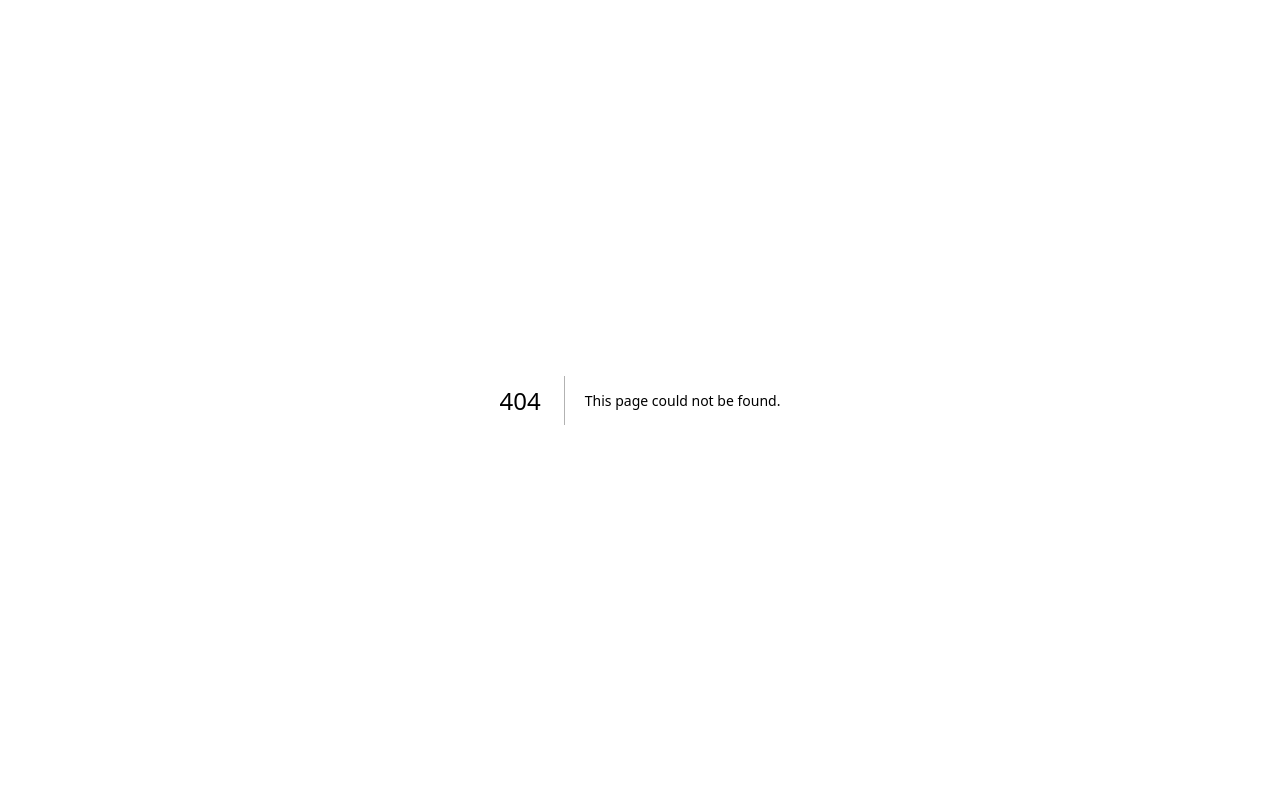
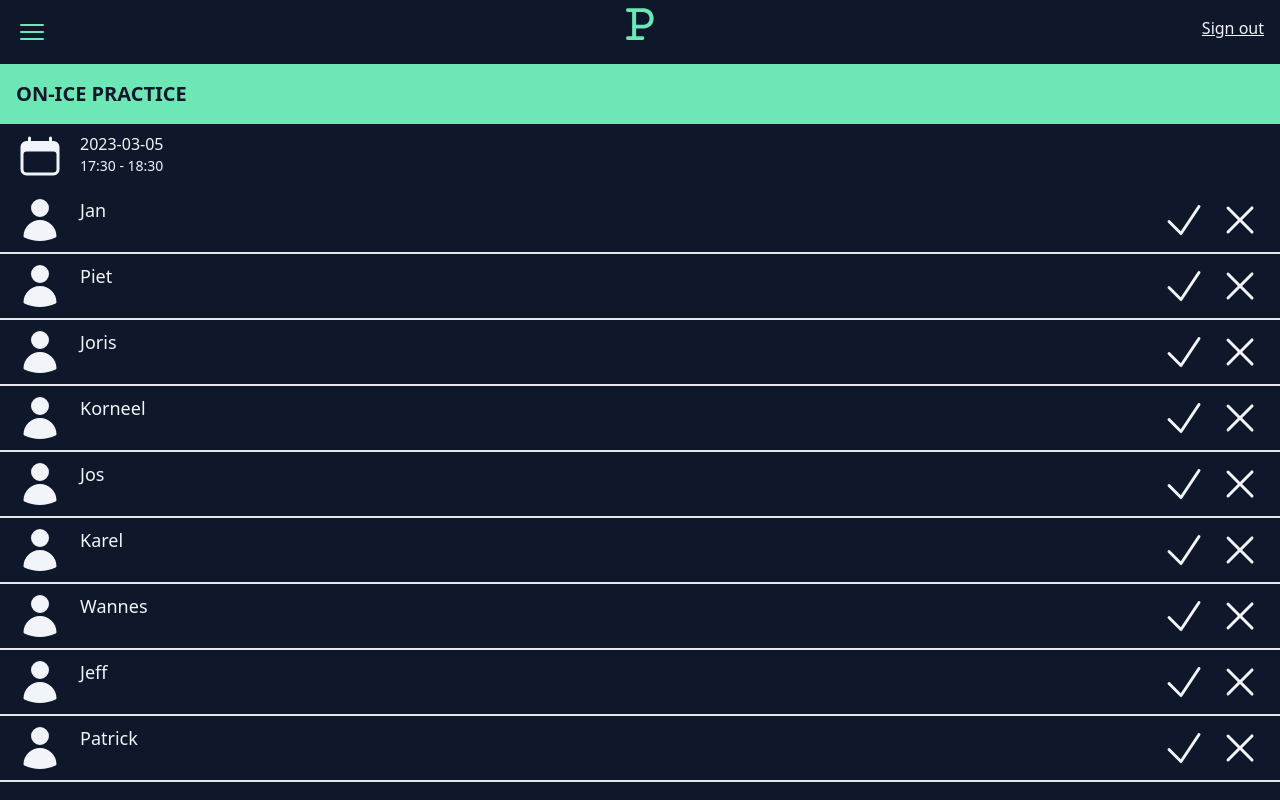
Before and after one commit to bartw/pea, a Next.js app: page /calendar/123456781 in a window 1280 px wide. Before the commit this address had no page. Built offline with nearby package versions, Linux system fonts and the light colour scheme.

Commit message:
Add event page

```diff
--- a/src/pages/calendar.tsx
+++ /dev/null
@@ -1,47 +0,0 @@
-import { CalendarIcon, PlusIcon } from "@heroicons/react/24/solid";
-import { AuthenticatedPage } from "@/components/authenticated-page";
-
-const items = [
-  { name: "On-ice practice", date: "2023-03-05", from: "17:30", to: "18:30" },
-  { name: "Off-ice practice", date: "2023-03-07", from: "17:30", to: "18:30" },
-  { name: "On-ice practice", date: "2023-03-07", from: "19:00", to: "20:00" },
-  { name: "On-ice practice", date: "2023-03-09", from: "17:30", to: "18:30" },
-  { name: "On-ice practice", date: "2023-03-11", from: "17:30", to: "18:30" },
-  { name: "On-ice practice", date: "2023-03-12", from: "17:30", to: "18:30" },
-  { name: "On-ice practice", date: "2023-03-13", from: "17:30", to: "18:30" },
-  { name: "On-ice practice", date: "2023-03-14", from: "17:30", to: "18:30" },
-  { name: "On-ice practice", date: "2023-03-15", from: "17:30", to: "18:30" },
-  { name: "On-ice practice", date: "2023-03-16", from: "17:30", to: "18:30" },
-  { name: "On-ice practice", date: "2023-03-17", from: "17:30", to: "18:30" },
-  { name: "On-ice practice", date: "2023-03-18", from: "17:30", to: "18:30" },
-];
-
-const Calendar = () => (
-  <AuthenticatedPage title="Calendar">
-    <ul>
-      <li className="border-b-2 px-4 py-2 flex">
-        <PlusIcon className="h-12 w-12" />
-        <div className="ml-4">
-          <div className="text-lg">Add event</div>
-        </div>
-      </li>
-      {items.map(({ name, date, from, to }) => (
-        <li
-          key={`${name}${date}${from}${to}`}
-          className="border-b-2 px-4 py-2 flex"
-        >
-          <CalendarIcon className="h-12 w-12" />
-          <div className="ml-4">
-            <div>{date}</div>
-            <div className="text-sm">
-              {from} - {to}
-            </div>
-            <div className="text-lg">{name}</div>
-          </div>
-        </li>
-      ))}
-    </ul>
-  </AuthenticatedPage>
-);
-
-export default Calendar;
--- /dev/null
+++ b/src/pages/calendar/[id].tsx
@@ -0,0 +1,49 @@
+import { AuthenticatedPage } from "@/components/authenticated-page";
+import { CalendarIcon } from "@heroicons/react/24/solid";
+import { Player } from "./player";
+
+const event = {
+  id: "123456781",
+  name: "On-ice practice",
+  date: "2023-03-05",
+  from: "17:30",
+  to: "18:30",
+};
+
+const players = [
+  { name: "Jan" },
+  { name: "Piet" },
+  { name: "Joris" },
+  { name: "Korneel" },
+  { name: "Jos" },
+  { name: "Karel" },
+  { name: "Wannes" },
+  { name: "Jeff" },
+  { name: "Patrick" },
+  { name: "Erik" },
+];
+
+const Event = () => (
+  <AuthenticatedPage title={event.name}>
+    <div>
+      <div className="px-4 py-2 flex">
+        <CalendarIcon className="h-12 w-12" />
+        <div className="ml-4">
+          <div>{event.date}</div>
+          <div className="text-sm">
+            {event.from} - {event.to}
+          </div>
+        </div>
+      </div>
+      <ul>
+        {players.map(({ name }) => (
+          <li key={`${name}`} className="border-b-2 px-4 py-2">
+            <Player name={name} />
+          </li>
+        ))}
+      </ul>
+    </div>
+  </AuthenticatedPage>
+);
+
+export default Event;
--- /dev/null
+++ b/src/pages/calendar/index.tsx
@@ -0,0 +1,119 @@
+import { CalendarIcon, PlusIcon } from "@heroicons/react/24/solid";
+import { AuthenticatedPage } from "@/components/authenticated-page";
+import Link from "next/link";
+
+const events = [
+  {
+    id: "123456781",
+    name: "On-ice practice",
+    date: "2023-03-05",
+    from: "17:30",
+    to: "18:30",
+  },
+  {
+    id: "123456782",
+    name: "Off-ice practice",
+    date: "2023-03-07",
+    from: "17:30",
+    to: "18:30",
+  },
+  {
+    id: "123456783",
+    name: "On-ice practice",
+    date: "2023-03-07",
+    from: "19:00",
+    to: "20:00",
+  },
+  {
+    id: "123456784",
+    name: "On-ice practice",
+    date: "2023-03-09",
+    from: "17:30",
+    to: "18:30",
+  },
+  {
+    id: "123456785",
+    name: "On-ice practice",
+    date: "2023-03-11",
+    from: "17:30",
+    to: "18:30",
+  },
+  {
+    id: "123456786",
+    name: "On-ice practice",
+    date: "2023-03-12",
+    from: "17:30",
+    to: "18:30",
+  },
+  {
+    id: "123456787",
+    name: "On-ice practice",
+    date: "2023-03-13",
+    from: "17:30",
+    to: "18:30",
+  },
+  {
+    id: "123456788",
+    name: "On-ice practice",
+    date: "2023-03-14",
+    from: "17:30",
+    to: "18:30",
+  },
+  {
+    id: "123456789",
+    name: "On-ice practice",
+    date: "2023-03-15",
+    from: "17:30",
+    to: "18:30",
+  },
+  {
+    id: "123456790",
+    name: "On-ice practice",
+    date: "2023-03-16",
+    from: "17:30",
+    to: "18:30",
+  },
+  {
+    id: "123456791",
+    name: "On-ice practice",
+    date: "2023-03-17",
+    from: "17:30",
+    to: "18:30",
+  },
+  {
+    id: "123456792",
+    name: "On-ice practice",
+    date: "2023-03-18",
+    from: "17:30",
+    to: "18:30",
+  },
+];
+
+const Calendar = () => (
+  <AuthenticatedPage title="Calendar">
+    <ul>
+      <li className="border-b-2 px-4 py-2 flex">
+        <PlusIcon className="h-12 w-12" />
+        <div className="ml-4">
+          <div className="text-lg">Add event</div>
+        </div>
+      </li>
+      {events.map(({ id, name, date, from, to }) => (
+        <li key={id} className="border-b-2">
+          <Link href={`/calendar/${id}`} className="px-4 py-2 flex">
+            <CalendarIcon className="h-12 w-12" />
+            <div className="ml-4">
+              <div>{date}</div>
+              <div className="text-sm">
+                {from} - {to}
+              </div>
+              <div className="text-lg">{name}</div>
+            </div>
+          </Link>
+        </li>
+      ))}
+    </ul>
+  </AuthenticatedPage>
+);
+
+export default Calendar;
--- /dev/null
+++ b/src/pages/calendar/player.tsx
@@ -0,0 +1,39 @@
+import { CheckIcon, UserIcon, XMarkIcon } from "@heroicons/react/24/solid";
+import { ReactNode, useState } from "react";
+
+type Attendance = "INITIAL" | "PRESENT" | "ABSENT";
+
+export const Player = ({ name }: { name: string }) => {
+  const [attendance, setAttendance] = useState<Attendance>("INITIAL");
+
+  return (
+    <div className="flex">
+      <UserIcon className="h-12 w-12" />
+      <div className="ml-4 text-lg flex-1">{name}</div>
+      <button
+        type="button"
+        onClick={() => {
+          setAttendance((current) =>
+            current === "PRESENT" ? "INITIAL" : "PRESENT"
+          );
+        }}
+        aria-label="present"
+        className={`ml-2 ${attendance === "PRESENT" ? "text-emerald-300" : ""}`}
+      >
+        <CheckIcon className="h-12 w-12" />
+      </button>
+      <button
+        type="button"
+        onClick={() => {
+          setAttendance((current) =>
+            current === "ABSENT" ? "INITIAL" : "ABSENT"
+          );
+        }}
+        aria-label="absent"
+        className={`ml-2 ${attendance === "ABSENT" ? "text-emerald-300" : ""}`}
+      >
+        <XMarkIcon className="h-12 w-12" />
+      </button>
+    </div>
+  );
+};
--- a/src/pages/players.tsx
+++ b/src/pages/players.tsx
@@ -1,7 +1,7 @@
 import { UserIcon, UserPlusIcon } from "@heroicons/react/24/solid";
 import { AuthenticatedPage } from "@/components/authenticated-page";
 
-const items = [
+const players = [
   { name: "Jan" },
   { name: "Piet" },
   { name: "Joris" },
@@ -23,7 +23,7 @@ const Players = () => (
           <div className="text-lg">Add player</div>
         </div>
       </li>
-      {items.map(({ name }) => (
+      {players.map(({ name }) => (
         <li key={`${name}`} className="border-b-2 px-4 py-2 flex">
           <UserIcon className="h-12 w-12" />
           <div className="ml-4">
```
